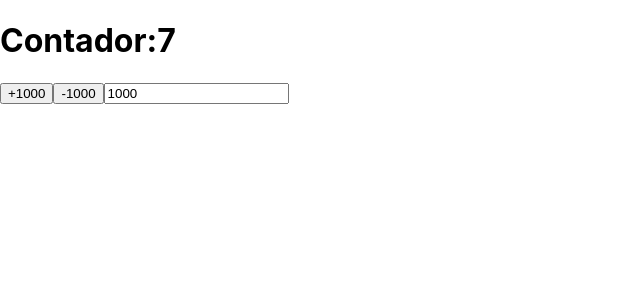
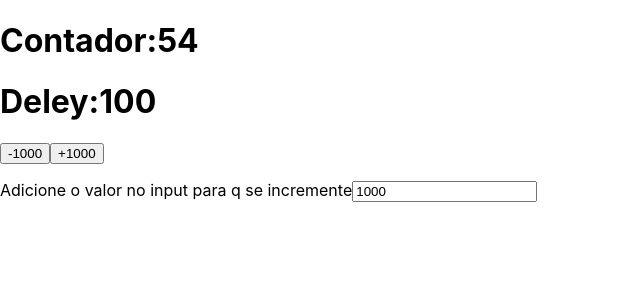
Before and after one commit to GuestRicardo/projectReact2, a React (Create React App) app: page / in a window 1280 px wide. Shown: the top 300 px of the page, without its empty margins (0-640 px from the left). Built offline with nearby package versions, Linux system fonts and the light colour scheme.

Commit message:
formatando

```diff
--- a/src/App.js
+++ b/src/App.js
@@ -29,7 +29,7 @@ const useMyHook = (callback, delay = 1000) => {
 function App() {
   //estado
   const [counter, setCounter] = useState(0);
-  const [delay, setDelay] = useState(1000);
+  const [delay, setDelay] = useState(100);
   const [incrementor, setIncrementor] = useState(1000);
 
   //usando o hook
@@ -37,12 +37,14 @@ function App() {
   return (
     <div>
       <h1>Contador:{counter}</h1>
+      <h1>Deley:{delay}</h1>
       {/* //quando clicar no botao sera incrementado um novo valor */}
-      <button>+{incrementor}</button>
-      <button>-{incrementor}</button>
+      <button onClick={()=>{setDelay((d)=>d + incrementor)}}>-{incrementor}</button>
+      <button onClick={()=>{setDelay((d)=>d - incrementor)}}>+{incrementor}</button> <br />
+      <p>Adicione o valor no input para q se incremente
       {/* ideia do input e mudar o valor do increment */}
       {/* onchange esta setando o valor do input no incremento, q no caso e o set incrementor, q e o estado atualizado*/}
-      <input value={incrementor} onChange={(e) => setIncrementor( e.target.value)} type="number" name="" id="" />
+      <input value={incrementor} onChange={(e) => setIncrementor(Number (e.target.value))} type="number" name="" id="" /></p>
     </div>
   );
 }
```
